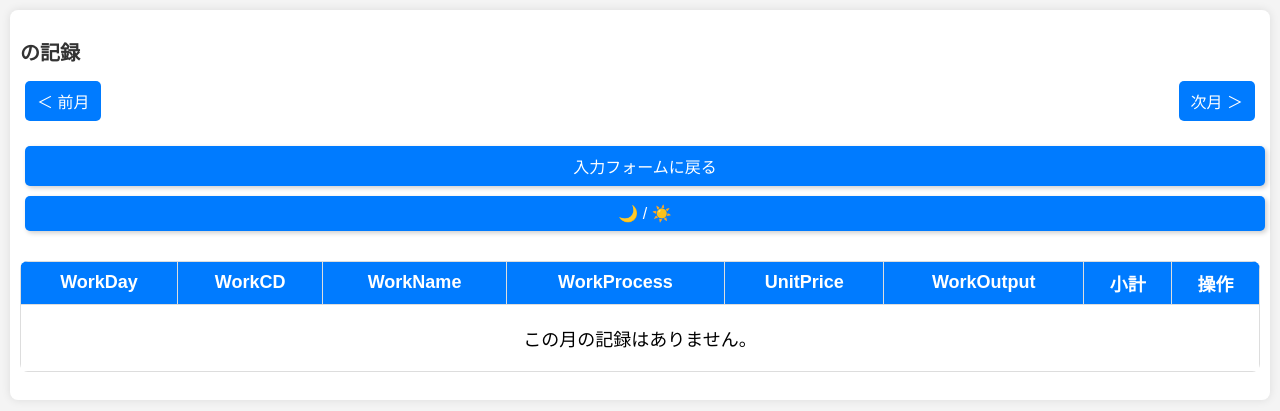
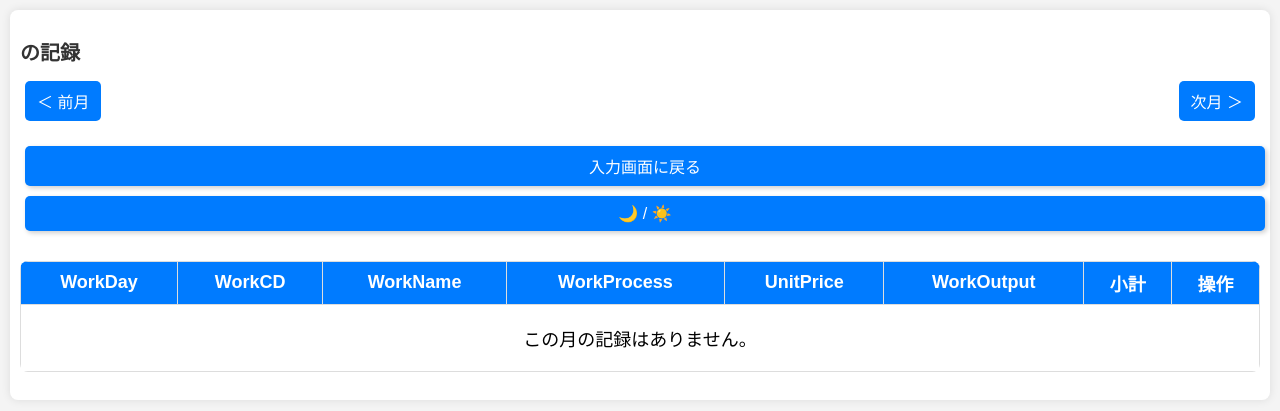
Before and after one commit to masanorimiyamoto-cloud/AirtableFlaskNew, a Flask app: template templates/records.html in a window 1280 px wide. Shown: the top 411 px of the page. Run offline with Flask 3, Linux system fonts and the light colour scheme; the template is opened without the code that fills it, so the values that code supplies are empty.

Commit message:
入力画面

```diff
--- a/templates/records.html
+++ b/templates/records.html
@@ -185,7 +185,7 @@
             <button
             onclick='location.href="{{ url_for("index") }}"'
             class="action-button">
-            入力フォームに戻る
+            入力画面に戻る
             </button>
 
 
```
